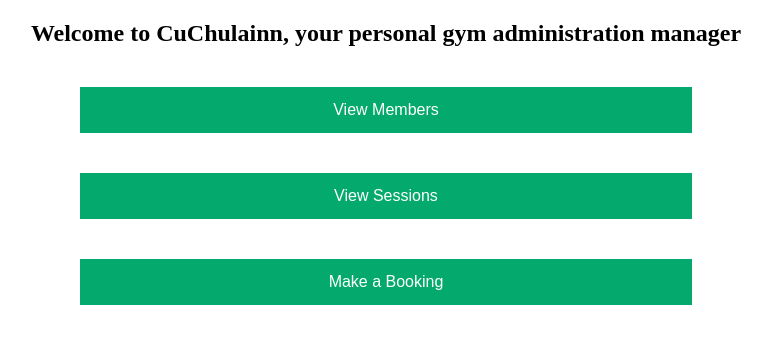
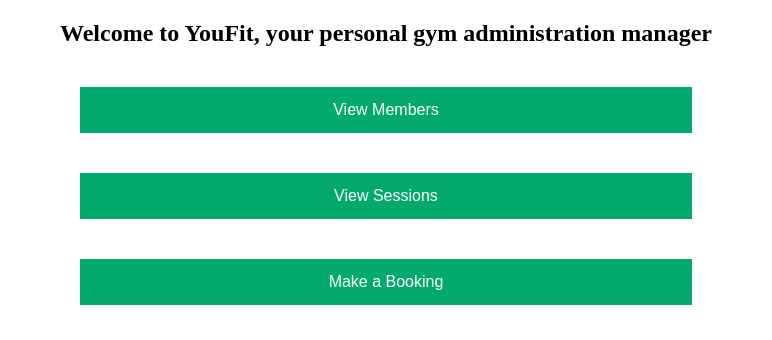
Before and after one commit to DerekBracken/gym_project, a Flask app: page / in a window 1280 px wide. Shown: the part 121-461 px from the top of the page, without its empty margins (254-1026 px from the left). Run offline with Flask 2, Linux system fonts and the light colour scheme.

Commit message:
Fixed some typos

```diff
--- a/gym_app/templates/index.html
+++ b/gym_app/templates/index.html
@@ -1,7 +1,7 @@
 {% extends "base.html" %}
 {% block content %}
 
-<h2>Welcome to CuChulainn, your personal gym administration manager</h2>
+<h2>Welcome to YouFit, your personal gym administration manager</h2>
 
 <form action="/members" >
     <input type="submit" value="View Members" class="home-button">
--- a/gym_app/templates/members/edit.html
+++ b/gym_app/templates/members/edit.html
@@ -55,7 +55,7 @@
 
 
     </div>
-    <form class="session-table" action="/sessions/{{ session.id }}/delete" method="POST">
+    <form class="session-table" action="/members/{{ member.id }}/delete" method="POST">
         <input id='delete-button' type="submit" value="Delete Member">
     </form>
 
```
